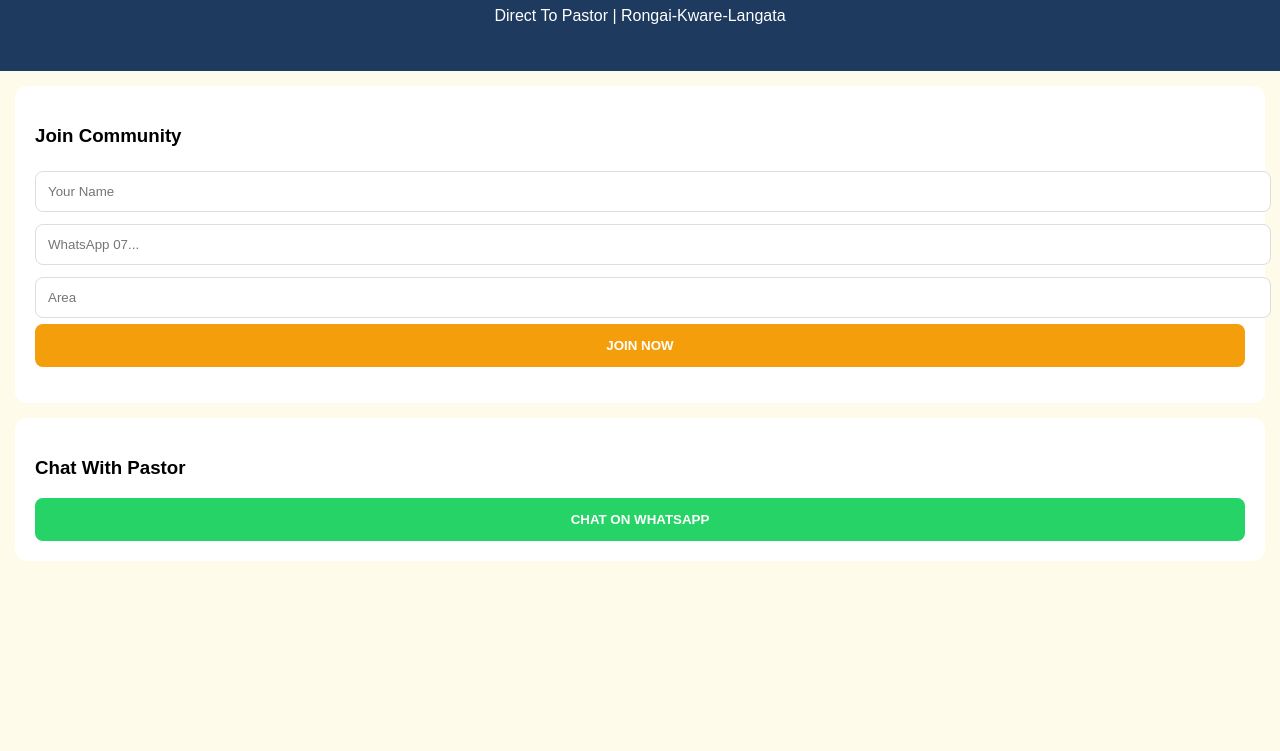
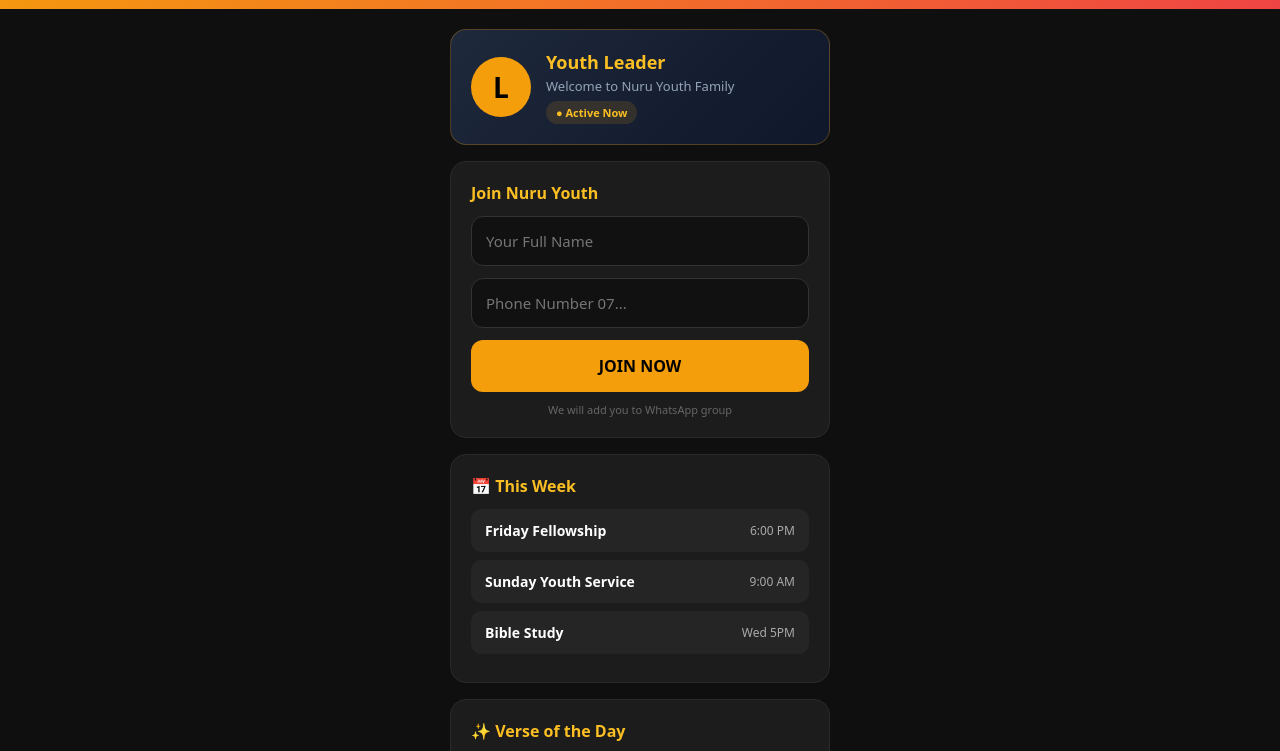
Before and after one commit to cee-hash/Nuru-connect-, a plain HTML site: page index.html in a window 1280 px wide. Shown: the part 103-854 px from the top of the page. Before the commit the page ends 800 px from the top, so only its background shows below. Drawn offline with Linux system fonts and the light colour scheme.

Commit message:
Refactor index.html for layout and style enhancements
Updated HTML structure and styles for improved layout and design.

```diff
--- a/index.html
+++ b/index.html
@@ -1,46 +1,80 @@
 <!DOCTYPE html>
-<html>
+<html lang="en">
 <head>
 <meta charset="UTF-8">
-<meta name="viewport" content="width=device-width, initial-scale=1">
-<title>NURU CONNECT</title>
+<meta name="viewport" content="width=device-width, initial-scale=1.0">
+<title>Nuru Connect - Youth</title>
 <style>
-body{margin:0;font-family:Arial;background:#FFFBEB}
-.header{background:#1e3a5f;color:#fff;padding:30px;text-align:center}
-.card{background:#fff;margin:15px;padding:20px;border-radius:12px}
-input{width:100%;padding:12px;margin:6px 0;border:1px solid #ddd;border-radius:8px}
-button{width:100%;padding:14px;background:#F59E0B;color:#fff;border:none;border-radius:8px;font-weight:bold}
-.chat{background:#25D366}
+*{margin:0;padding:0;box-sizing:border-box;font-family:system-ui}
+body{background:#0f0f0f;color:white;min-height:100vh}
+.header{background:linear-gradient(135deg,#f59e0b,#ef4444);padding:25px 20px;text-align:center}
+.header h1{font-size:28px;font-weight:900;letter-spacing:1px}
+.header p{margin-top:5px;opacity:0.9;font-size:14px}
+.container{max-width:420px;margin:0 auto;padding:20px}
+.card{background:#1c1c1c;border:1px solid #2a2a2a;border-radius:16px;padding:20px;margin-bottom:16px}
+.leader-card{background:linear-gradient(135deg,#1e293b,#0f172a);border:1px solid #f59e0b44;display:flex;gap:15px;align-items:center}
+.leader-avatar{width:60px;height:60px;background:#f59e0b;border-radius:50%;display:flex;align-items:center;justify-content:center;font-size:28px;font-weight:800;color:black}
+.leader-info h3{color:#fbbf24;font-size:18px}
+.leader-info p{font-size:13px;color:#94a3b8;margin-top:3px}
+.badge{display:inline-block;background:#f59e0b22;color:#fbbf24;padding:4px 10px;border-radius:20px;font-size:11px;margin-top:6px;font-weight:600}
+h2{font-size:16px;margin-bottom:12px;color:#fbbf24}
+input{width:100%;background:#111;border:1px solid #333;color:white;padding:14px;border-radius:12px;margin-bottom:12px;font-size:15px;outline:none}
+input:focus{border-color:#f59e0b}
+.btn{width:100%;background:#f59e0b;color:black;border:none;padding:15px;border-radius:12px;font-weight:800;font-size:16px;cursor:pointer}
+.btn:active{transform:scale(0.98)}
+.list-item{background:#252525;padding:12px 14px;border-radius:10px;margin-bottom:8px;display:flex;justify-content:space-between;align-items:center;font-size:14px}
+.list-item span{color:#aaa;font-size:12px}
+.footer{text-align:center;padding:20px;color:#555;font-size:12px}
 </style>
 </head>
 <body>
 <div class="header">
 <h1>NURU CONNECT</h1>
-<p>Direct To Pastor | Rongai-Kware-Langata</p>
+<p>Light of the Youth • Rongai</p>
 </div>
+
+<div class="container">
+
+<div class="card leader-card">
+<div class="leader-avatar">L</div>
+<div class="leader-info">
+<h3>Youth Leader</h3>
+<p>Welcome to Nuru Youth Family</p>
+<div class="badge">● Active Now</div>
+</div>
+</div>
+
 <div class="card">
-<h3>Join Community</h3>
-<input id="n" placeholder="Your Name">
-<input id="p" placeholder="WhatsApp 07...">
-<input id="a" placeholder="Area">
-<button onclick="join()">JOIN NOW</button>
-<p id="m"></p>
+<h2>Join Nuru Youth</h2>
+<input type="text" id="name" placeholder="Your Full Name">
+<input type="tel" id="phone" placeholder="Phone Number 07...">
+<button class="btn" onclick="join()">JOIN NOW</button>
+<p style="font-size:11px;color:#666;text-align:center;margin-top:10px">We will add you to WhatsApp group</p>
 </div>
+
 <div class="card">
-<h3>Chat With Pastor</h3>
-<button class="chat" onclick="chat()">CHAT ON WHATSAPP</button>
+<h2>📅 This Week</h2>
+<div class="list-item"><b>Friday Fellowship</b><span>6:00 PM</span></div>
+<div class="list-item"><b>Sunday Youth Service</b><span>9:00 AM</span></div>
+<div class="list-item"><b>Bible Study</b><span>Wed 5PM</span></div>
 </div>
+
+<div class="card">
+<h2>✨ Verse of the Day</h2>
+<p style="font-size:14px;line-height:1.5;color:#ddd">"Let no one despise you for your youth, but set the believers an example in speech, in conduct, in love, in faith, in purity." <br><span style="color:#f59e0b">- 1 Timothy 4:12</span></p>
+</div>
+
+</div>
+<div class="footer">Nuru Connect © 2026 • Built for the Youth</div>
+
 <script>
 function join(){
-let name=document.getElementById('n').value;
-let ph=document.getElementById('p').value;
-let area=document.getElementById('a').value;
-if(!name||!ph){alert('Enter name & phone');return}
-document.getElementById('m').innerHTML='✅ Welcome '+name;
-window.open('https://wa.me/254116782556?text=NURU New Member: '+name+' Phone: '+ph+' Area: '+area);
-}
-function chat(){
-window.open('https://wa.me/254116782556?text=Hello Pastor from NURU CONNECT I need to talk');
+let n=document.getElementById('name').value;
+let p=document.getElementById('phone').value;
+if(!n||!p){alert('Please enter name and phone');return;}
+alert('Welcome '+n+'! 🙏\nWe have received your number: '+p+'\nLeader will add you soon!');
+document.getElementById('name').value='';
+document.getElementById('phone').value='';
 }
 </script>
 </body>
```
